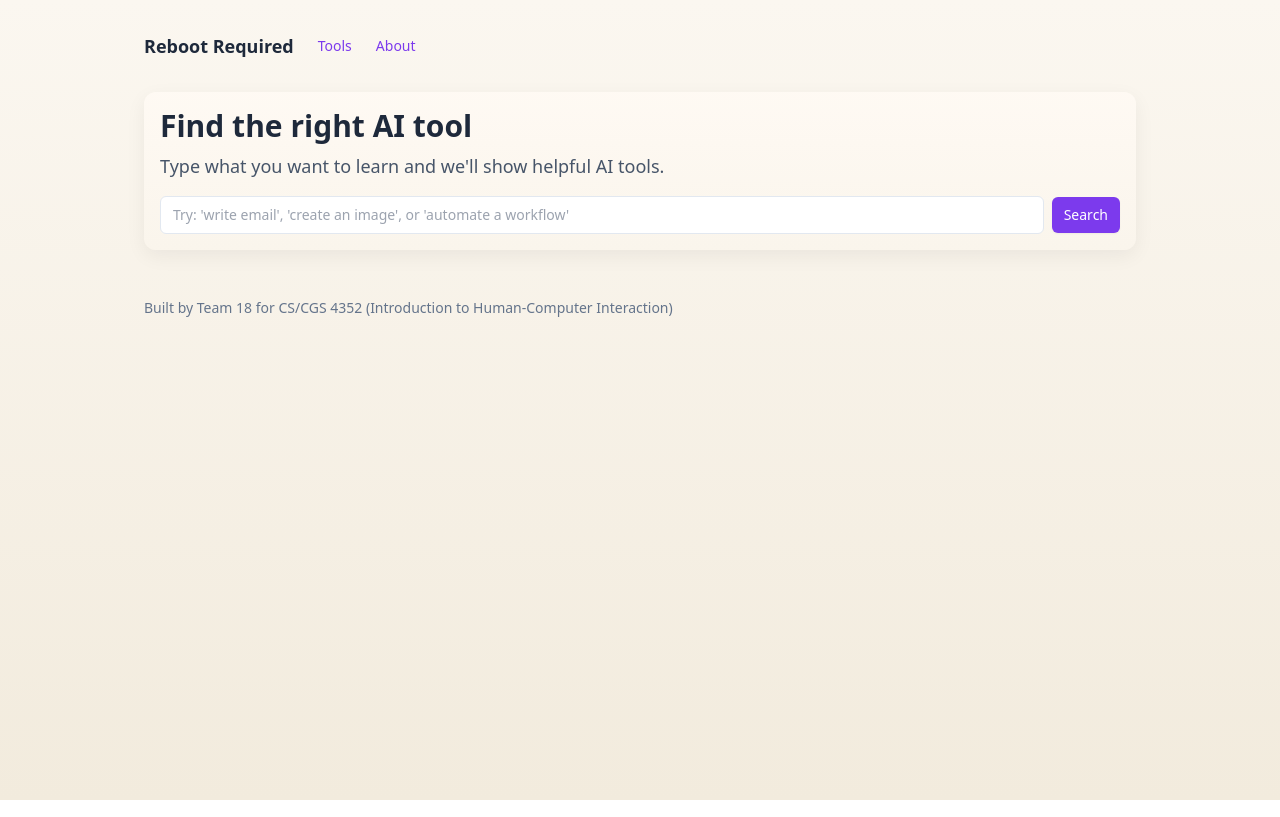
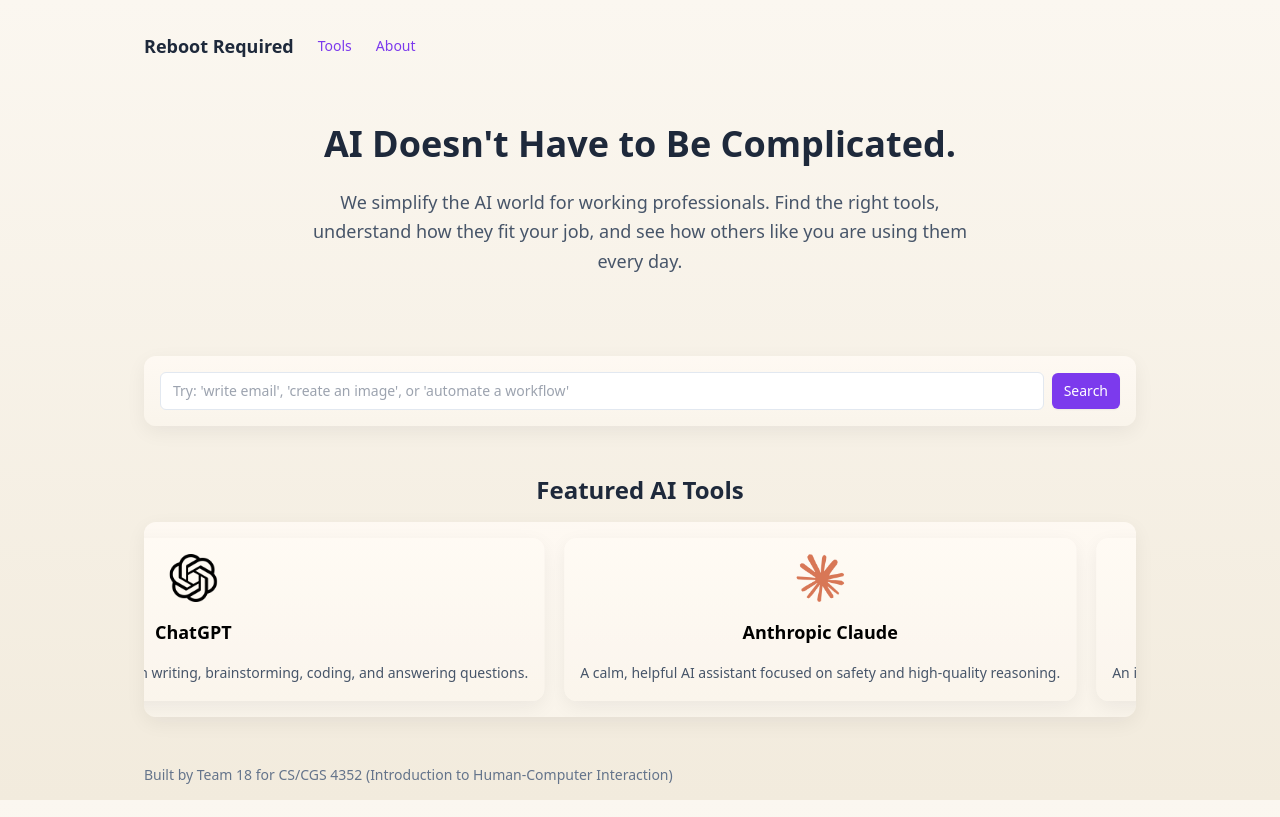
Before and after one commit to miamoore-prog/CS4352-Team18-Site, a Next.js app: page / in a window 1280 px wide. Built offline with nearby package versions, Linux system fonts and the light colour scheme.

Commit message:
New Homepage

```diff
--- a/app/page.js
+++ b/app/page.js
@@ -2,11 +2,16 @@
 
 import { useState } from "react";
 import { useRouter } from "next/navigation";
+import toolsData from "../data/tools.json";
+import CarouselCard from "../components/CarouselCard";
+
 import SearchBar from "../components/SearchBar";
 
 export default function Home() {
   const router = useRouter();
   const [query, setQuery] = useState("");
+  const tools = toolsData.slice(0, 6); // only first 6 tools
+
 
   function onSearch(q) {
     // redirect to tools page with query
@@ -14,21 +19,43 @@
   }
 
   return (
-    <div className="space-y-8">
-      <section className="card">
-        <h2 className="text-3xl font-bold mb-2 text-slate-800">
-          Find the right AI tool
+    <div className="space-y-12">
+      {/* Hero Section */}
+      <section className="text-center space-y-6 py-8">
+        <h2 className="text-4xl font-bold text-slate-800">
+          AI Doesn't Have to Be Complicated.
         </h2>
-        <p className="text-lg text-slate-600 mb-4">
-          Type what you want to learn and we'll show helpful AI tools.
+        <p className="text-lg text-slate-600 max-w-2xl mx-auto leading-relaxed">
+          We simplify the AI world for working professionals. Find the right tools,
+          understand how they fit your job, and see how others like you are using them every day.
         </p>
+      </section>
 
+      {/* Search Bar Section */}
+      <section className="card p-6">
         <SearchBar
           value={query}
           onChange={(v) => setQuery(v)}
           onSearch={() => onSearch(query)}
         />
       </section>
+
+      {/* Carousel Section */}
+      <section className="space-y-4">
+        <h3 className="text-2xl font-semibold text-slate-800 text-center">
+          Featured AI Tools
+        </h3>
+        <div className="card p-6 overflow-hidden">
+          <div className="flex gap-5 animate-carousel w-max">
+            {tools.map((tool) => (
+              <CarouselCard key={`first-${tool.id}`} tool={tool} />
+            ))}
+            {tools.map((tool) => (
+              <CarouselCard key={`second-${tool.id}`} tool={tool} />
+            ))}
+          </div>
+        </div>
+      </section>
     </div>
   );
 }
--- /dev/null
+++ b/components/CarouselCard.js
@@ -0,0 +1,14 @@
+"use client";
+
+import React from "react";
+import { Card } from "./ui";
+
+export default function CarouselCard({ tool }) {
+  return (
+    <Card className="flex flex-col items-center p-5 min-w-[240px] space-y-4 flex-shrink-0">
+      <img src={tool.logo} alt={tool.name} className="logo w-16 h-16" />
+      <h4 className="font-semibold text-center text-lg">{tool.name}</h4>
+      <p className="text-sm text-slate-600 text-center leading-relaxed">{tool.about}</p>
+    </Card>
+  );
+}
--- a/styles/globals.css
+++ b/styles/globals.css
@@ -11,9 +11,9 @@
   /* warm beige card */
   background: linear-gradient(
     180deg,
-    rgba(255, 250, 244, 0.9),
-    rgba(250, 245, 236, 0.9)
-  );
+      rgba(255, 250, 244, 0.9),
+      rgba(250, 245, 236, 0.9)
+      );
   border-radius: 12px;
   box-shadow: 0 6px 20px rgba(16, 24, 40, 0.06);
   padding: 1rem;
@@ -53,3 +53,13 @@
     @apply w-full rounded-md border border-slate-200 px-3 py-2 focus:outline-none focus:ring-2 focus:ring-primary text-sm;
   }
 }
+
+/*animation for carousel */
+@keyframes carousel {
+  0% { transform: translateX(0) }
+  100% { transform: translateX(-50%) }
+}
+.animate-carousel {
+  animation: carousel 60s infinite linear;
+  display: flex;
+}
```
